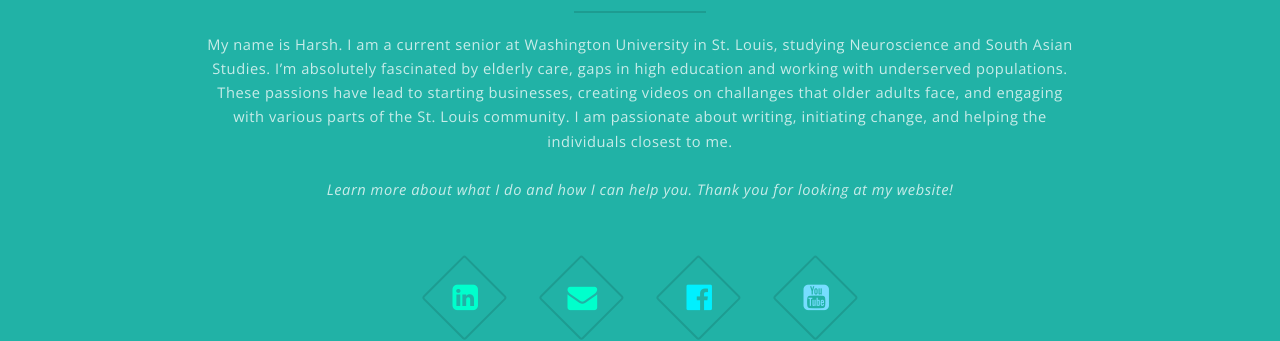
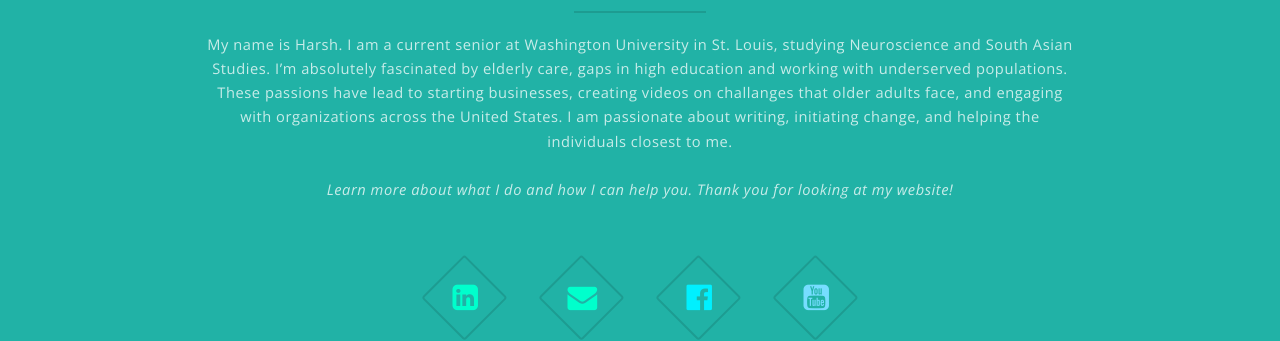
Before and after one commit to harshmoolani/h, a Jekyll site: the page built from index.md, in a window 1280 px wide and 900 px high, scrolled down 778 px. Shown: the part 226-567 px from the top of the window. Built offline with Jekyll 4.4.1, drawn with Linux system fonts in a browser that asks for light colours.

Commit message:
Update landing.html

```diff
--- a/_layouts/landing.html
+++ b/_layouts/landing.html
@@ -39,7 +39,7 @@
                 <h2>{% if site.greeting.title %}{{ site.greeting.title }}{% else %}{{ site.title }}{% endif %}</h2>
 
               <p>  My name is Harsh. I am a current senior at Washington University in St. Louis, studying Neuroscience and South Asian Studies.
-                I’m absolutely fascinated by elderly care, gaps in high education and working with underserved populations. These passions have lead to starting businesses, creating videos on challanges that older adults face, and engaging with various parts of the St. Louis community.
+                I’m absolutely fascinated by elderly care, gaps in high education and working with underserved populations. These passions have lead to starting businesses, creating videos on challanges that older adults face, and engaging with organizations across the United States.
                 I am passionate about writing, initiating change, and helping the individuals closest to me. <br> <br> <i> Learn more about what I do and how I can help you. Thank you for looking at my website! </i>
               </p>
             </header>
```
